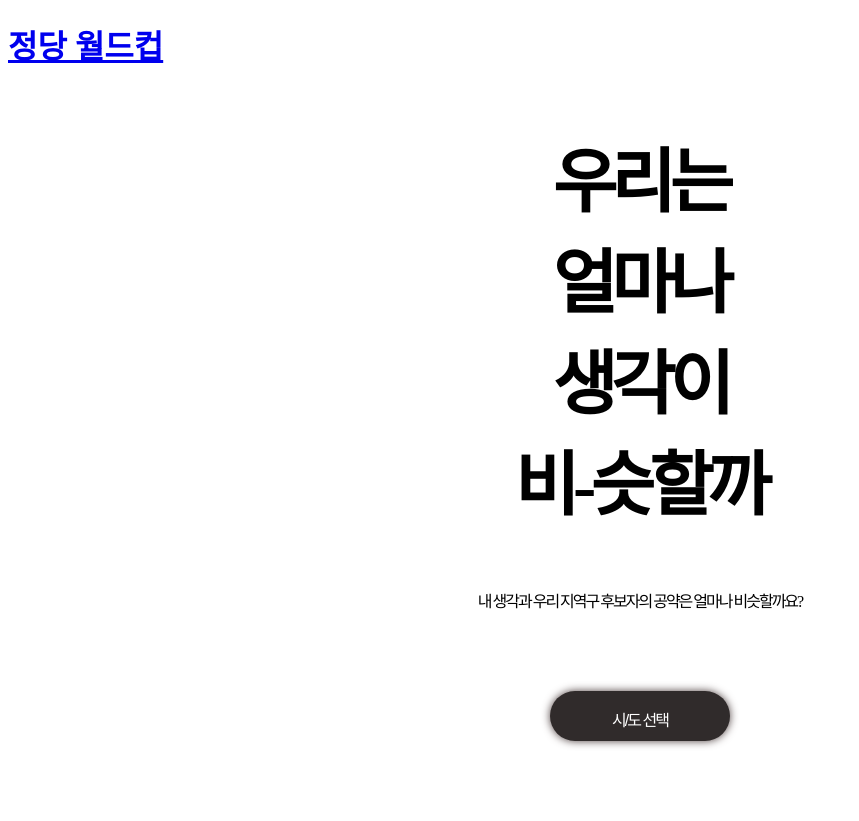
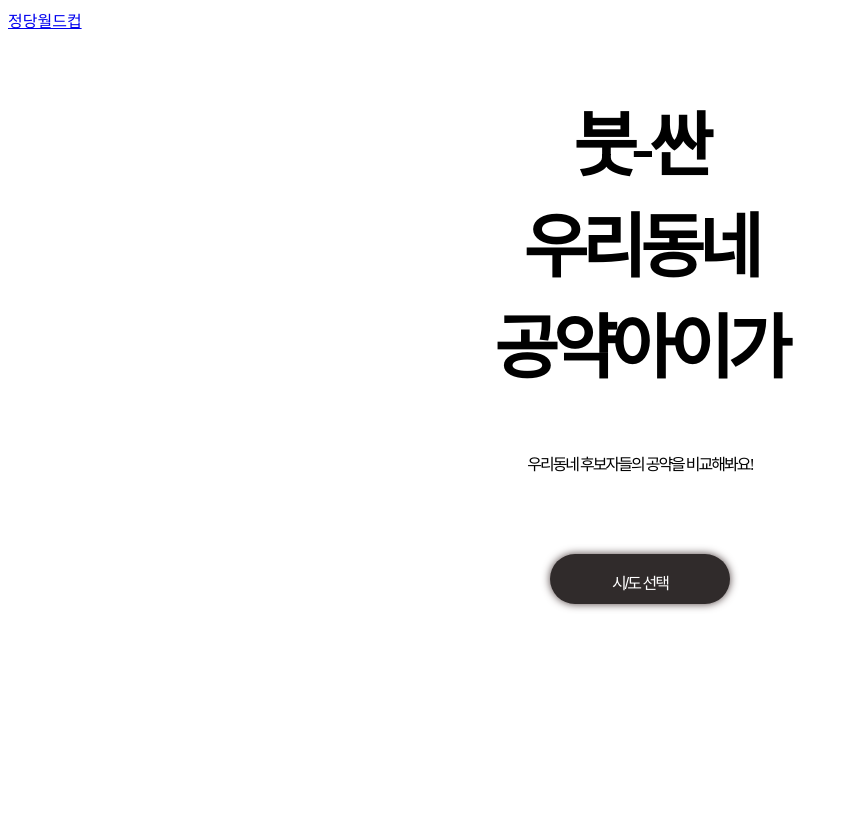
Before and after one commit to PnuLikelion8th/2020election, a Django app: page / in a window 1280 px wide. Shown: the whole page, without its empty margins (0-859 px from the left). After the commit the page ends 610 px from the top, so only its background shows below. Run offline with Django 3.2, Linux system fonts and the light colour scheme; data that the repository does not hold is empty; parts of the project's set-up code (start-up, migrations or seed data) failed here and were passed over.

Commit message:
정당월드컵 design

```diff
--- a/assembly/static/css/index.css
+++ b/assembly/static/css/index.css
@@ -1,5 +1,9 @@
 section {
     height: 100%;
+}
+
+.jdworldcup {
+
 }
 
 .title {
--- a/assembly/templates/index.html
+++ b/assembly/templates/index.html
@@ -9,19 +9,18 @@
     <script type="text/javascript" src="{% static 'js/index.js' %}"></script>
 </head>
 <body>
-    <a href="{% url 'blind_party'%}">
-        <h1>정당 월드컵</h1>
+    <a href="{% url 'blind_party'%}" class="jdworldcup">
+        정당월드컵
     </a>
     <section class="mainpage">
-        <h1 class="title">우리는
+        <h1 class="title">붓-싼
             <br>
-            얼마나
+            우리동네
             <br>
-            생각이
-            <br>
-            비-슷할까</h1>
+            공약아이가
+            </h1>
         <p class="title-comment">
-            내 생각과 우리 지역구 후보자의 공약은 얼마나 비슷할까요?
+            우리동네 후보자들의 공약을 비교해봐요!
         </p>
         <div class="dropdown">
             <form method="GET">
```
